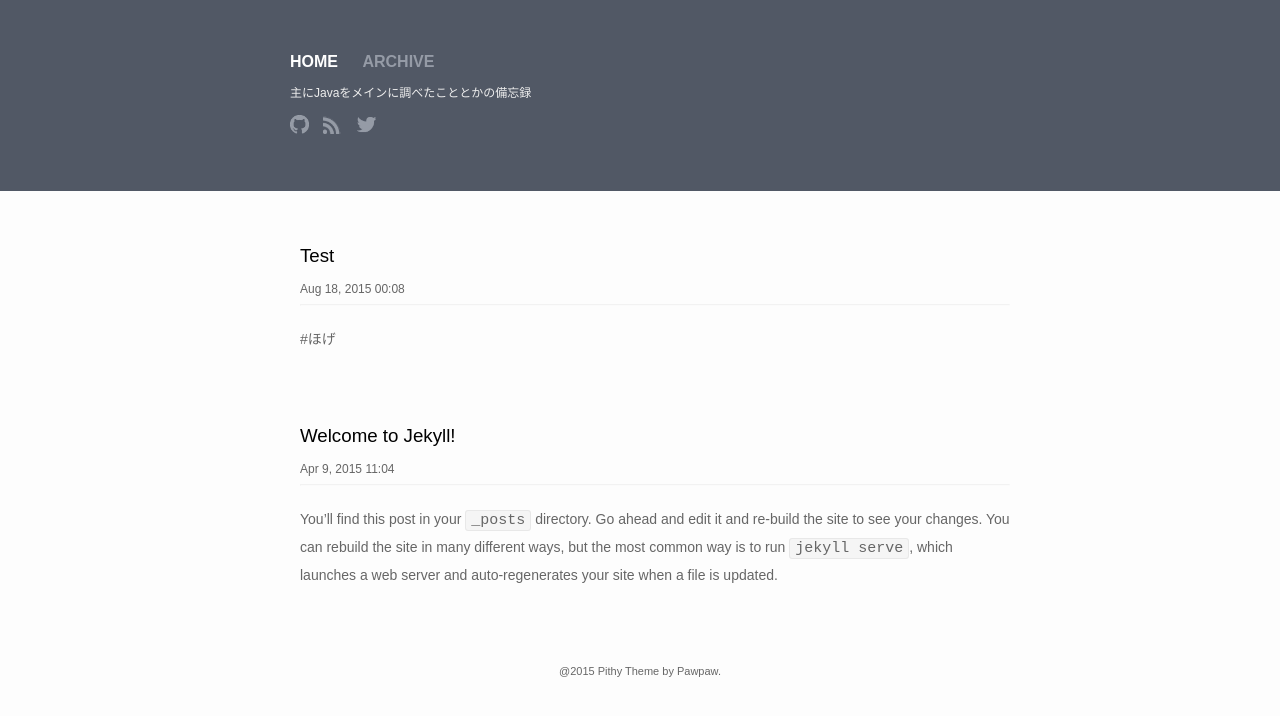
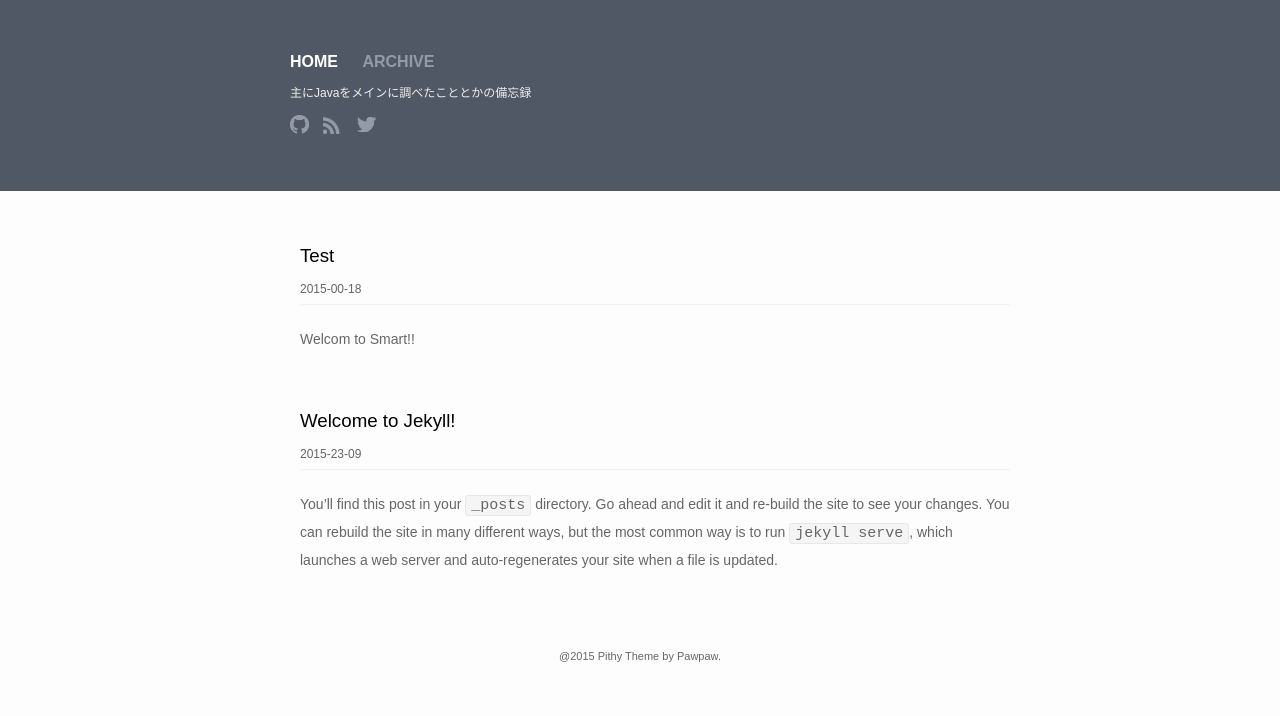
Before and after one commit to aono-masashi/aono-masashi.github.io, a Jekyll site: the page built from index.html, in a window 1280 px wide. Shown: the top 716 px of the page. Built offline with Jekyll 4.4.1, drawn with Linux system fonts in a browser that asks for light colours.

Commit message:
jsテスト

```diff
--- a/_posts/2015-08-18-test.md
+++ b/_posts/2015-08-18-test.md
@@ -1,4 +1,9 @@
 ---
 layout: post
 ---
-#ほげ
+
+<script type="text/javascript">
+<!--
+document.write("Welcom to Smart!!");
+// -->
+</script>
--- a/archive.html
+++ b/archive.html
@@ -16,7 +16,7 @@ layout: default
             <ul>
         {% endif %}
     {% endunless %}
-    <li><span>{{ post.date | date: "%b %d" }}</span>» <a href="{{ site.baseurl}}{{ post.url }}">{{ post.title }}</a></li>
+    <li><span>{{ post.date | date: "%Y-%M-%d" }}</span>» <a href="{{ site.baseurl}}{{ post.url }}">{{ post.title }}</a></li>
 {% endfor %}
 </ul>
 </div>
--- a/index.html
+++ b/index.html
@@ -10,7 +10,7 @@ layout: default
         <h3>
           <a class="post-link" href="{{ post.url | prepend: site.baseurl }}">{{ post.title }}</a>
         </h3>
-        <span class="post-meta">{{ post.date | date: "%b %-d, %Y %H:%m" }}</span>
+        <span class="post-meta">{{ post.date | date: "%Y-%M-%d" }}</span>
         <hr id="line">
 		<div class="content">
 		{{ post.excerpt }}
```
